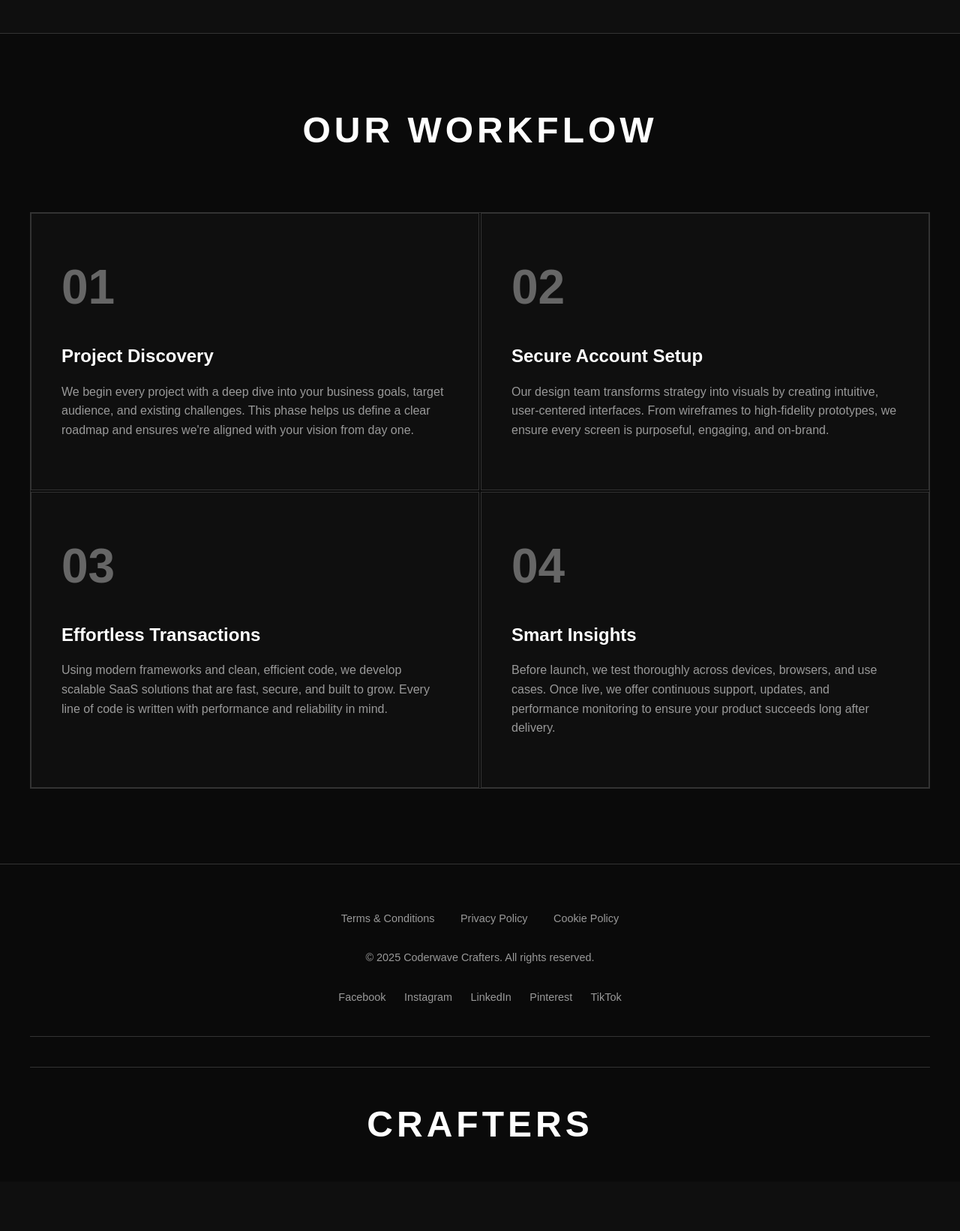
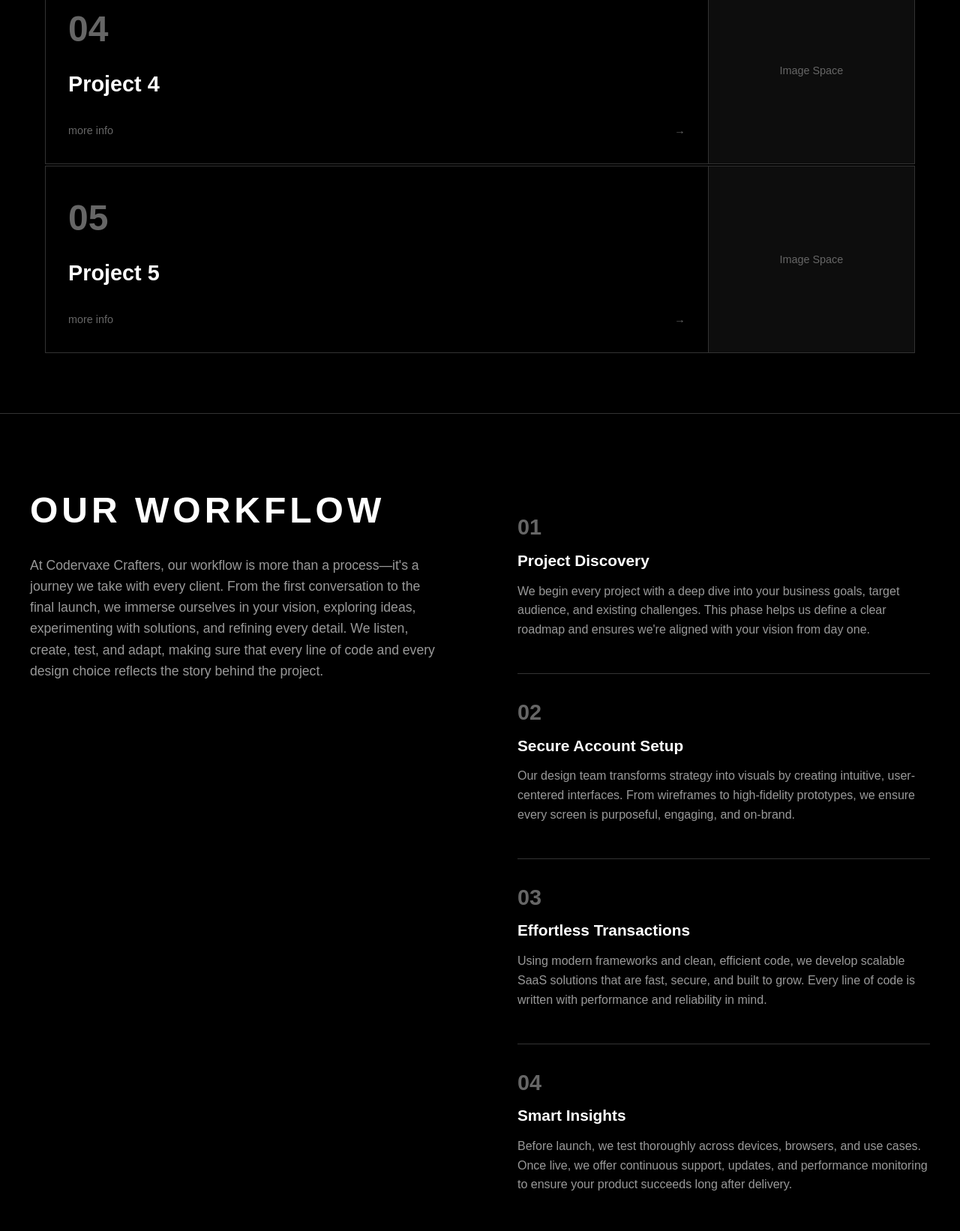
Before and after one commit to JGhibaudo/entregaDos-Coder, a website: page menu/proyectos.html in a window 1280 px wide. Shown: the part 981-2623 px from the top of the page at 75% size. Before the commit the page ends 2557 px from the top, so only its background shows below. Drawn offline with nearby package versions, Linux system fonts and the light colour scheme.

Commit message:
Acomodé el style de pagina de proyectos

```diff
--- a/menu/proyectos.html
+++ b/menu/proyectos.html
@@ -10,7 +10,7 @@
     body {
       margin: 0;
       font-family: 'Arial', sans-serif;
-      background: #0f0f0f;
+      background: #000;
       color: #fff;
       overflow-x: hidden;
     }
@@ -88,7 +88,7 @@
       text-transform: uppercase;
     }
 
-    /* Sección de proyectos */
+    /* Sección de proyectos (diseño corregido) */
     .projects-section {
       padding: 80px 20px;
       max-width: 1200px;
@@ -96,21 +96,76 @@
     }
 
     .projects-grid {
-      display: grid;
-      grid-template-columns: repeat(auto-fit, minmax(350px, 1fr));
+      display: flex;
+      flex-direction: column;
       gap: 2px;
-      border: 1px solid #333;
+    }
+
+    .project-row {
+      display: flex;
+      gap: 2px;
+    }
+
+    .project-row.single {
+      height: 250px; /* Altura más equilibrada */
+    }
+
+    .project-row.double {
+      height: 250px; /* Altura más equilibrada */
     }
 
     .project-item {
-      background: #1a1a1a;
-      padding: 40px 30px;
+      background: #000;
       border: 1px solid #333;
       position: relative;
       transition: all 0.3s ease;
       cursor: pointer;
+      display: flex;
+      overflow: hidden;
     }
 
+    .project-item.full-width {
+      flex: 1;
+    }
+
+    .project-item.half-width {
+      flex: 1;
+    }
+
+    /* Contenido del proyecto (texto ocupa más espacio) */
+    .project-content {
+      flex: 3; /* Texto ocupa 75% del espacio */
+      padding: 40px 30px;
+      display: flex;
+      flex-direction: column;
+      justify-content: center;
+    }
+
+    /* Espacio para imagen (ocupa menos espacio) */
+    .project-image {
+      flex: 1; /* Imagen ocupa 25% del espacio */
+      background: rgba(255, 255, 255, 0.05);
+      display: flex;
+      align-items: center;
+      justify-content: center;
+      color: #666;
+      font-size: 0.9rem;
+      border-left: 1px solid #333;
+    }
+
+    /* Para proyectos de medio ancho, imagen también a la derecha */
+    .project-item.half-width .project-content {
+      flex: 3; /* Texto ocupa 75% */
+      padding: 30px 20px;
+    }
+
+    .project-item.half-width .project-image {
+      flex: 1; /* Imagen ocupa 25% */
+      border-left: 1px solid #333;
+      border-top: none;
+    }
+
+    /* Animación original de proyectos */
     .project-item:hover {
       background: #252525;
       transform: translateY(-5px);
@@ -137,6 +192,8 @@
       position: relative;
       padding-right: 20px;
       transition: all 0.3s ease;
+      display: inline-block;
+      margin-top: 20px;
     }
 
     .project-more::after {
@@ -190,55 +247,65 @@
     /* Sección workflow */
     .workflow-section {
       padding: 100px 20px;
-      background: #0a0a0a;
+      background: #000;
       border-top: 1px solid #333;
       border-bottom: 1px solid #333;
+    }
+
+    .workflow-container {
+      display: flex;
+      max-width: 1200px;
+      margin: 0 auto;
+      gap: 60px;
+    }
+
+    .workflow-intro {
+      flex: 1;
+      padding-right: 40px;
     }
 
     .workflow-title {
       font-size: 3rem;
       font-weight: bold;
-      text-align: center;
-      margin-bottom: 80px;
+      margin-bottom: 30px;
       letter-spacing: 5px;
     }
 
-    .workflow-grid {
-      display: grid;
-      grid-template-columns: repeat(auto-fit, minmax(500px, 1fr));
-      gap: 2px;
-      max-width: 1200px;
-      margin: 0 auto;
-      border: 1px solid #333;
+    .workflow-description-main {
+      color: #999;
+      line-height: 1.6;
+      font-size: 1.1rem;
     }
 
-    .workflow-item {
-      padding: 50px 40px;
-      border: 1px solid #333;
-      background: #0f0f0f;
-      transition: all 0.3s ease;
+    .workflow-steps {
+      flex: 1;
     }
 
-    .workflow-item:hover {
-      background: #1a1a1a;
-      transform: translateX(5px);
+    .workflow-step {
+      padding: 30px 0;
+      border-bottom: 1px solid #333;
+      position: relative;
     }
 
-    .workflow-number {
-      font-size: 4rem;
+    .workflow-step:last-child {
+      border-bottom: none;
+    }
+
+    .workflow-step-number {
+      font-size: 1.8rem;
       font-weight: bold;
       color: #666;
-      margin-bottom: 30px;
+      margin-bottom: 10px;
     }
 
-    .workflow-subtitle {
-      font-size: 1.5rem;
+    .workflow-step-title {
+      font-size: 1.3rem;
       font-weight: bold;
-      margin-bottom: 20px;
+      margin-bottom: 15px;
       color: #fff;
     }
 
-    .workflow-description {
+    .workflow-step-description {
       color: #999;
       line-height: 1.6;
       font-size: 1rem;
@@ -246,14 +313,12 @@
 
     /* Footer */
     footer {
-      background: #0a0a0a;
+      background: #000;
       padding: 60px 20px 40px;
-      text-align: center;
     }
 
     .footer-content {
       max-width: 1200px;
-      margin: 0 auto;
     }
 
     .terms-and-conditions {
@@ -261,10 +326,10 @@
     }
 
     .terms-and-conditions a {
-      color: #999;
+      color: #fff;
       text-decoration: none;
-      margin: 0 15px;
-      font-size: 0.9rem;
+      margin: 0 10px;
+      font-size: 1rem;
       transition: color 0.3s;
     }
 
@@ -273,9 +338,10 @@
     }
 
     .footer-content p {
-      margin: 30px 0;
-      color: #999;
-      font-size: 0.9rem;
+      margin: 0 10px;
+      margin-bottom: 35px;
+      color: #fff;
+      font-size: 1rem;
     }
 
     .social-icons {
@@ -283,10 +349,10 @@
     }
 
     .social-icons a {
-      color: #999;
+      color: #fff;
       text-decoration: none;
       margin: 0 10px;
-      font-size: 0.9rem;
+      font-size: 1rem;
       transition: color 0.3s;
     }
 
@@ -295,11 +361,8 @@
     }
 
     .crafters-footer {
-      font-size: 3rem;
+      font-size: 14rem;
       font-weight: bold;
-      letter-spacing: 5px;
-      margin-top: 40px;
-      padding-top: 40px;
       border-top: 1px solid #333;
     }
 
@@ -310,16 +373,26 @@
         letter-spacing: 6px;
       }
 
+      .workflow-container {
+        flex-direction: column;
+        gap: 40px;
+      }
+
+      .workflow-intro {
+        padding-right: 0;
+      }
+
       .workflow-title {
         font-size: 2.5rem;
       }
 
-      .workflow-grid {
-        grid-template-columns: 1fr;
+      .project-row {
+        flex-direction: column;
+        height: auto;
       }
 
-      .projects-grid {
-        grid-template-columns: 1fr;
+      .project-item {
+        height: 200px;
       }
     }
 
@@ -331,15 +404,26 @@
 
       .workflow-title {
         font-size: 2rem;
-        margin-bottom: 60px;
-      }
-
-      .workflow-item {
-        padding: 30px 20px;
       }
 
       .project-item {
+        flex-direction: column;
+        height: auto;
+      }
+
+      .project-item .project-image {
+        border-left: none;
+        border-top: 1px solid #333;
+        min-height: 120px;
+      }
+
+      .project-content {
         padding: 30px 20px;
+        flex: none;
+      }
+
+      .project-image {
+        flex: none;
       }
 
       .modal-content {
@@ -368,12 +452,12 @@
         letter-spacing: 3px;
       }
 
-      .workflow-number {
-        font-size: 3rem;
+      .project-title {
+        font-size: 1.5rem;
       }
 
-      .project-title {
-        font-size: 1.5rem;
+      .project-number {
+        font-size: 2.5rem;
       }
     }
   </style>
@@ -414,88 +498,120 @@
   <!-- Línea divisoria -->
   <div class="divider"></div>
 
-  <!-- Sección de proyectos -->
+  <!-- Sección de proyectos (diseño corregido) -->
   <section class="projects-section">
     <div class="projects-grid">
-      <!-- Proyecto 1 -->
-      <div class="project-item repel-effect" onclick="openModal('modal1')">
+      <!-- Fila 1: 1 proyecto a lo ancho (imagen a la derecha) -->
+      <div class="project-row single">
+        <div class="project-item full-width repel-effect" onclick="openModal('modal1')">
+          <div class="project-content">
             <div class="project-number">01</div>
             <h3 class="project-title">Project 1</h3>
             <a class="project-more">more info</a>
           </div>
+          <div class="project-image">Image Space</div>
+        </div>
+      </div>
 
-      <!-- Proyecto 2 -->
-      <div class="project-item repel-effect" onclick="openModal('modal2')">
+      <!-- Fila 2: 2 proyectos (imagen a la derecha en ambos) -->
+      <div class="project-row double">
+        <div class="project-item half-width repel-effect" onclick="openModal('modal2')">
+          <div class="project-content">
             <div class="project-number">02</div>
             <h3 class="project-title">Project 2</h3>
             <a class="project-more">more info</a>
           </div>
-
-      <!-- Proyecto 3 -->
-      <div class="project-item repel-effect" onclick="openModal('modal3')">
+          <div class="project-image">Image Space</div>
+        </div>
+        <div class="project-item half-width repel-effect" onclick="openModal('modal3')">
+          <div class="project-content">
             <div class="project-number">03</div>
             <h3 class="project-title">Project 3</h3>
             <a class="project-more">more info</a>
           </div>
+          <div class="project-image">Image Space</div>
+        </div>
+      </div>
 
-      <!-- Proyecto 4 -->
-      <div class="project-item repel-effect" onclick="openModal('modal4')">
+      <!-- Fila 3: 1 proyecto a lo ancho (imagen a la derecha) -->
+      <div class="project-row single">
+        <div class="project-item full-width repel-effect" onclick="openModal('modal4')">
+          <div class="project-content">
             <div class="project-number">04</div>
             <h3 class="project-title">Project 4</h3>
             <a class="project-more">more info</a>
           </div>
+          <div class="project-image">Image Space</div>
+        </div>
+      </div>
 
-      <!-- Proyecto 5 -->
-      <div class="project-item repel-effect" onclick="openModal('modal5')">
+      <!-- Fila 4: 1 proyecto a lo ancho (imagen a la derecha) -->
+      <div class="project-row single">
+        <div class="project-item full-width repel-effect" onclick="openModal('modal5')">
+          <div class="project-content">
             <div class="project-number">05</div>
             <h3 class="project-title">Project 5</h3>
             <a class="project-more">more info</a>
+          </div>
+          <div class="project-image">Image Space</div>
+        </div>
       </div>
     </div>
   </section>
 
   <!-- Sección workflow -->
   <section class="workflow-section">
+    <div class="workflow-container">
+      <div class="workflow-intro">
         <h2 class="workflow-title">OUR WORKFLOW</h2>
-    <div class="workflow-grid">
+        <p class="workflow-description-main">
+          At Codervaxe Crafters, our workflow is more than a process—it's a journey we take with every client.
+          From the first conversation to the final launch, we immerse ourselves in your vision, exploring ideas,
+          experimenting with solutions, and refining every detail. We listen, create, test, and adapt, making sure
+          that every line of code and every design choice reflects the story behind the project.
+        </p>
+      </div>
+
+      <div class="workflow-steps">
         <!-- Paso 1 -->
-      <div class="workflow-item repel-effect">
-        <div class="workflow-number">01</div>
-        <h3 class="workflow-subtitle">Project Discovery</h3>
-        <p class="workflow-description">
+        <div class="workflow-step">
+          <div class="workflow-step-number">01</div>
+          <h3 class="workflow-step-title">Project Discovery</h3>
+          <p class="workflow-step-description">
             We begin every project with a deep dive into your business goals, target audience, and existing challenges.
             This phase helps us define a clear roadmap and ensures we're aligned with your vision from day one.
           </p>
         </div>
 
         <!-- Paso 2 -->
-      <div class="workflow-item repel-effect">
-        <div class="workflow-number">02</div>
-        <h3 class="workflow-subtitle">Secure Account Setup</h3>
-        <p class="workflow-description">
+        <div class="workflow-step">
+          <div class="workflow-step-number">02</div>
+          <h3 class="workflow-step-title">Secure Account Setup</h3>
+          <p class="workflow-step-description">
             Our design team transforms strategy into visuals by creating intuitive, user-centered interfaces.
             From wireframes to high-fidelity prototypes, we ensure every screen is purposeful, engaging, and on-brand.
           </p>
         </div>
 
         <!-- Paso 3 -->
-      <div class="workflow-item repel-effect">
-        <div class="workflow-number">03</div>
-        <h3 class="workflow-subtitle">Effortless Transactions</h3>
-        <p class="workflow-description">
+        <div class="workflow-step">
+          <div class="workflow-step-number">03</div>
+          <h3 class="workflow-step-title">Effortless Transactions</h3>
+          <p class="workflow-step-description">
             Using modern frameworks and clean, efficient code, we develop scalable SaaS solutions that are fast, secure,
             and built to grow. Every line of code is written with performance and reliability in mind.
           </p>
         </div>
 
         <!-- Paso 4 -->
-      <div class="workflow-item repel-effect">
-        <div class="workflow-number">04</div>
-        <h3 class="workflow-subtitle">Smart Insights</h3>
-        <p class="workflow-description">
+        <div class="workflow-step">
+          <div class="workflow-step-number">04</div>
+          <h3 class="workflow-step-title">Smart Insights</h3>
+          <p class="workflow-step-description">
             Before launch, we test thoroughly across devices, browsers, and use cases. Once live, we offer continuous
             support, updates, and performance monitoring to ensure your product succeeds long after delivery.
           </p>
+        </div>
       </div>
     </div>
   </section>
```
Lines whose indentation alone changed are shown as unchanged.
